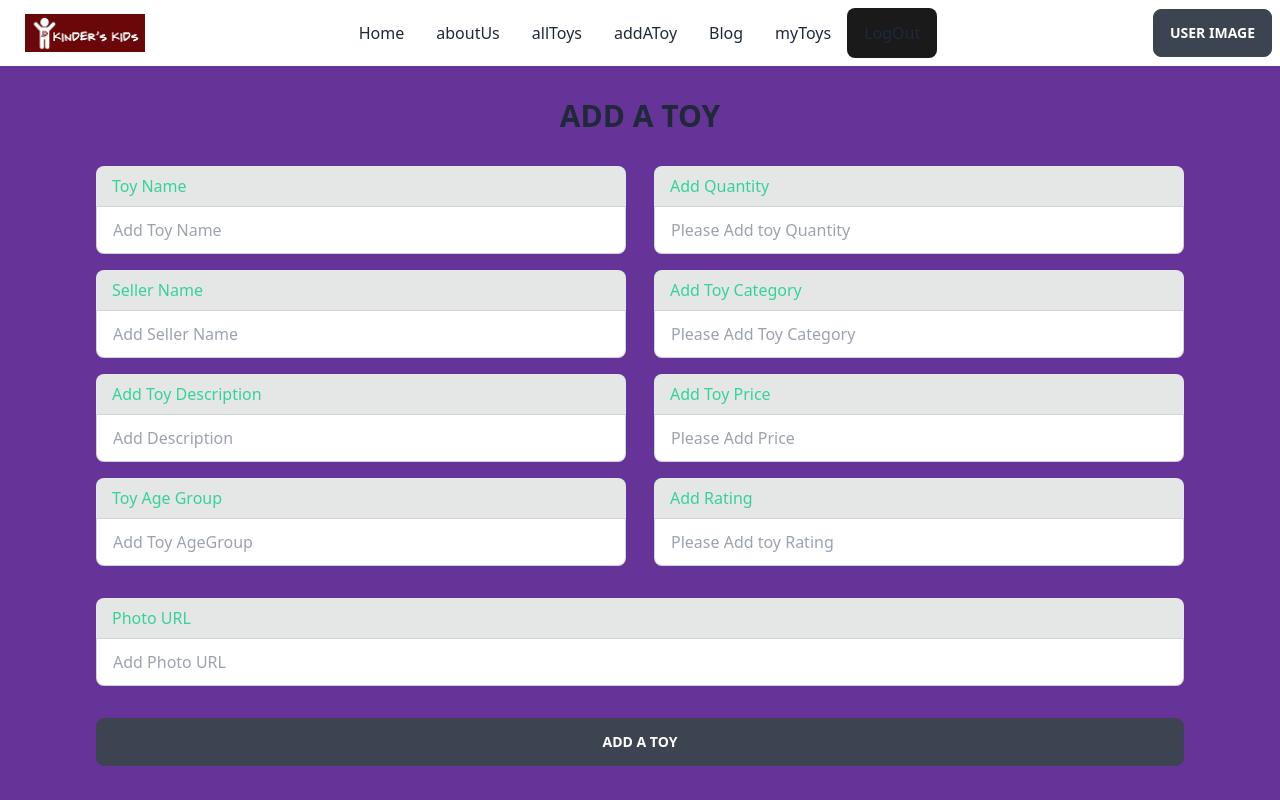
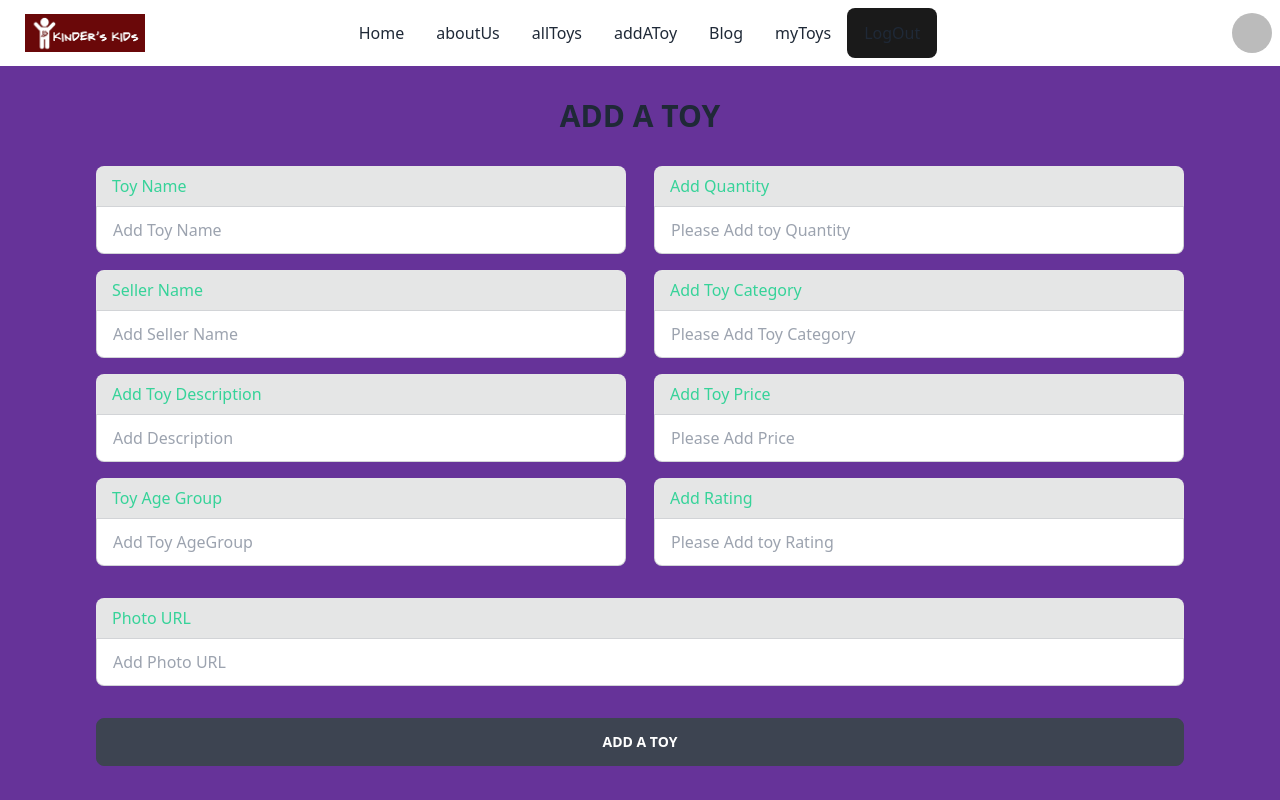
Before and after one commit to kabirshuvo/kinder-kids-kingdom-client, a React (Vite) app: page /addatoy in a window 1280 px wide. Shown: the top 800 px of the page. Built offline with nearby package versions, Linux system fonts and the light colour scheme; no server answers; sample sign-in values are in the browser's storage.

Commit message:
404page created and working

```diff
--- a/package.json
+++ b/package.json
@@ -18,6 +18,8 @@
     "react-dom": "^18.2.0",
     "react-icons": "^4.8.0",
     "react-router-dom": "^6.11.2",
+    "react-tabs": "^6.0.1",
+    "react-tooltip": "^5.13.1",
     "sort-by": "^1.2.0",
     "sweetalert2": "^11.7.5"
   },
--- a/src/Pages/AddAToy/AddAToy.jsx
+++ b/src/Pages/AddAToy/AddAToy.jsx
@@ -24,7 +24,7 @@ const AddAToy = () => {
         console.log(newToy)
 
         // now have to send data to the server
-            fetch(`http://localhost:5000/alltoys`, {
+            fetch(`https://kinder-kids-server.vercel.app/alltoys`, {
             method: "POST",
             headers: {
                     "content-type": 'application/json'
--- a/src/Pages/Home.jsx
+++ b/src/Pages/Home.jsx
@@ -3,12 +3,14 @@ import ImageGallery from "../Components/ImageGallery/ImageGallery";
 import useTitle from "../hooks/usTitle";
 import AboutUs from "./AboutUs/AboutUs";
 import Alltoys from "./AllToys/Alltoys";
+import NotFound from "./NotFound/NotFound";
 
 
 const Home = () => {
     useTitle('k3 || Home');
   return (
     <>
+
       <div
         className="hero min-h-screen bg-cover bg-no-repeat bg-center"
         style={{
--- /dev/null
+++ b/src/Pages/NotFound/NotFound.jsx
@@ -0,0 +1,27 @@
+import { Link } from "react-router-dom";
+
+const NotFound = () => {
+  return (
+    <>
+      <div
+        className="hero min-h-screen"
+        style={{
+          backgroundImage: `url("https://images.unsplash.com/photo-1530325553241-4f6e7690cf36?ixlib=rb-4.0.3&ixid=M3wxMjA3fDB8MHxwaG90by1wYWdlfHx8fGVufDB8fHx8fA%3D%3D&auto=format&fit=crop&w=1170&q=80")`,
+        }}
+      >
+        <div className="hero-overlay bg-opacity-60"></div>
+        <div className="hero-content text-center text-neutral-content">
+          <div className="max-w-md">
+            <h1 className="mb-5 text-5xl font-bold"><span>404</span></h1>
+            <p className="mb-5 text-3xl">
+              Opps Something Wrong Page Not Found
+            </p>
+            <Link to='/' className="btn btn-primary">Go Back to Home</Link>
+          </div>
+        </div>
+      </div>
+    </>
+  );
+};
+
+export default NotFound;
--- a/src/Pages/Shared/Navbar.jsx
+++ b/src/Pages/Shared/Navbar.jsx
@@ -5,6 +5,12 @@ import { AuthContext } from "../../providers/AuthProvider";
 
 const Navbar = () => {
   const { user, logOut } = useContext(AuthContext);
+
+  if (user !== null) {
+    const displayName = user.displayName;
+    const photoURL = user.photoURL;
+    console.log(displayName, photoURL);
+  }
 
   const handleLogOut = () => {
     logOut()
@@ -109,7 +115,18 @@ const Navbar = () => {
           </ul>
         </div>
         <div className="navbar-end">
-          <a className="btn">User Image</a>
+  {user && (
+    <div className="group inline-block relative">
+      <img
+        src={user.photoURL}
+        alt={user.displayName}
+        className="w-10 h-10 rounded-full"
+      />
+      <div className="opacity-0 bg-black text-white text-xs rounded p-2 absolute top-full left-1/2 transform -translate-x-1/2 -translate-y-2 transition-opacity duration-300 group-hover:opacity-100">
+  {user.displayName}
+</div>
+    </div>
+  )}
 </div>
       </div>
     </>
--- a/src/Routes/Routes.jsx
+++ b/src/Routes/Routes.jsx
@@ -11,6 +11,7 @@ import GetTheToy from "../Pages/GetTheToy/GetTheToy";
 import Home from "../Pages/Home";
 import LogIn from "../Pages/LogIn/LogIn";
 import MyToys from "../Pages/MyToys/MyToys";
+import NotFound from "../Pages/NotFound/NotFound";
 import Register from "../Pages/Register/Register";
 import PrivateRoute from "./PrivateRoute";
 
@@ -18,6 +19,7 @@ const router = createBrowserRouter([
     {
       path: "/",
       element: <App></App>,
+      errorElement: <NotFound></NotFound>,
       children: [
         {
             path: '/',
@@ -66,5 +68,9 @@ const router = createBrowserRouter([
 
       ]
     },
+    {
+        path: '/error',
+        element:<NotFound></NotFound>
+    }
   ]);
 export default router;
```
Also changed, not shown: 1 other file (tests, documents, lock files or other folders). Lines whose indentation alone changed are shown as unchanged.
